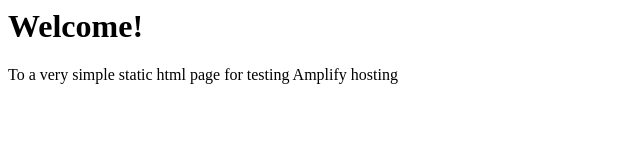
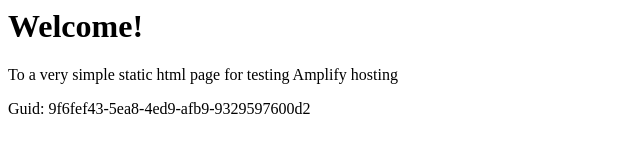
Before and after one commit to aws-aemilia-sin/Github-PR-Commit-Integration-Test-DoNotTouch-v1-prod-ap-southeast-1, a website: page src/index.html in a window 1280 px wide. Shown: the whole page, without its empty margins (0-640 px from the left). Drawn offline with Linux system fonts and the light colour scheme.

Commit message:
commit from integ tests

```diff
--- a/src/index.html
+++ b/src/index.html
@@ -1,3 +1,5 @@
+
+
 <html lang="en">
 
 <head>
@@ -10,6 +12,6 @@
 <body>
     <h1>Welcome!</h1>
     <p>To a very simple static html page for testing Amplify hosting</p>
-</body>
+    <p>Guid: 9f6fef43-5ea8-4ed9-afb9-9329597600d2</p></body>
 
 </html>
```
